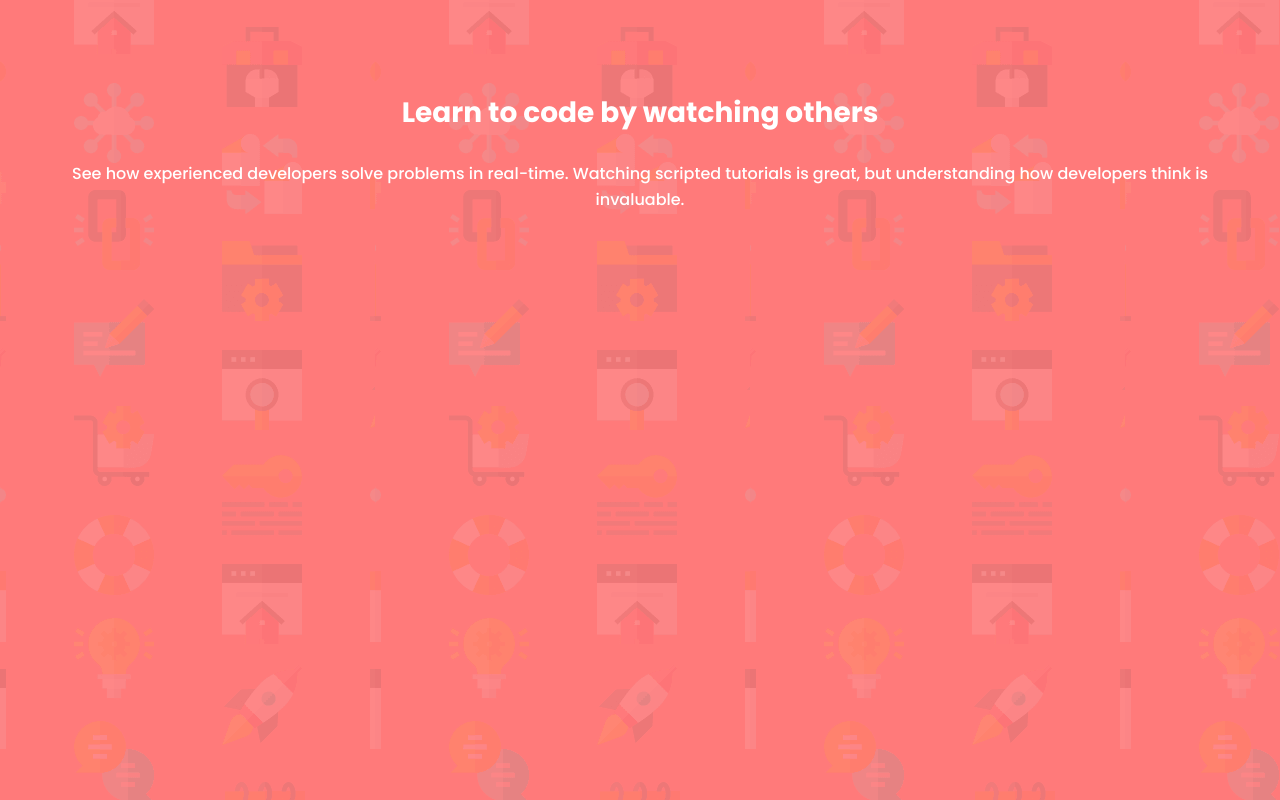
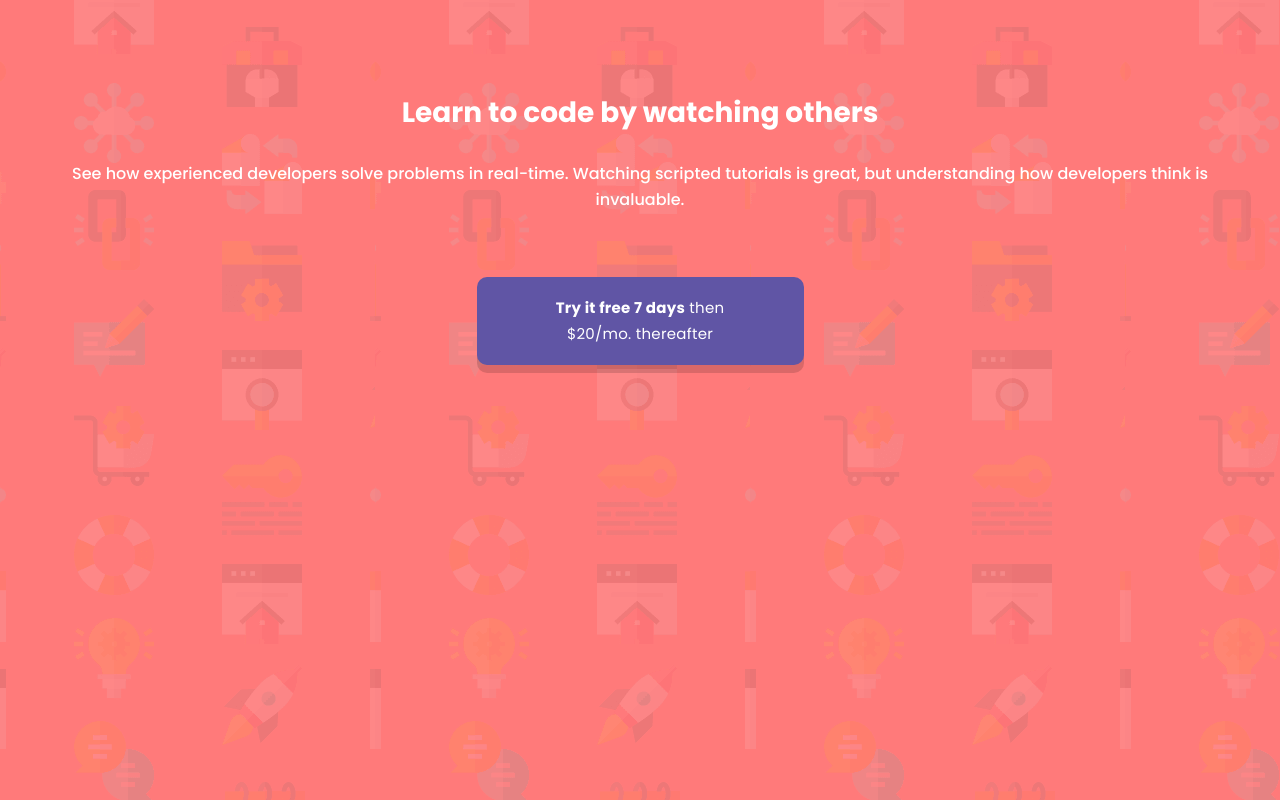
Before and after one commit to mohsensh7122/component-signup-form, a plain HTML site: page index.html in a window 1280 px wide. Drawn offline with Linux system fonts and the light colour scheme.

Commit message:
Added the trial button

```diff
--- a/index.html
+++ b/index.html
@@ -28,6 +28,16 @@
       </div>
 
     </section>
+
+    <section class="form">
+      <div class="container">
+
+        <div class="trial-btn-container">
+          <a href="#" class="trial-btn"><span class="bold">Try it free 7 days</span> then $20/mo. thereafter</a>
+        </div>
+
+      </div>
+    </section>
   </main>
   <!-- Learn to code by watching others
 
--- a/scss/components/_forms.scss
+++ b/scss/components/_forms.scss
@@ -0,0 +1,25 @@
+.form {
+    margin: 64px 0 24px 0;
+}
+
+.trial-btn-container {
+    margin: 0 auto;
+    padding: 18px 66px;
+    font-size: 15px;
+    line-height: 26px;
+    width: 327px;
+    text-align: center;
+    letter-spacing: 0.267857px;
+    background-color: $purple;
+    border-radius: 10px;
+    box-shadow: 0px 8px 0px rgba(0, 0, 0, 0.14688);
+}
+a {
+    text-align: center;
+    text-decoration: none;
+    color: $white;
+
+    .bold {
+        font-weight: $font-bold;
+    }
+}
```
Also changed, not shown: css/styles.css, 1 other file.
